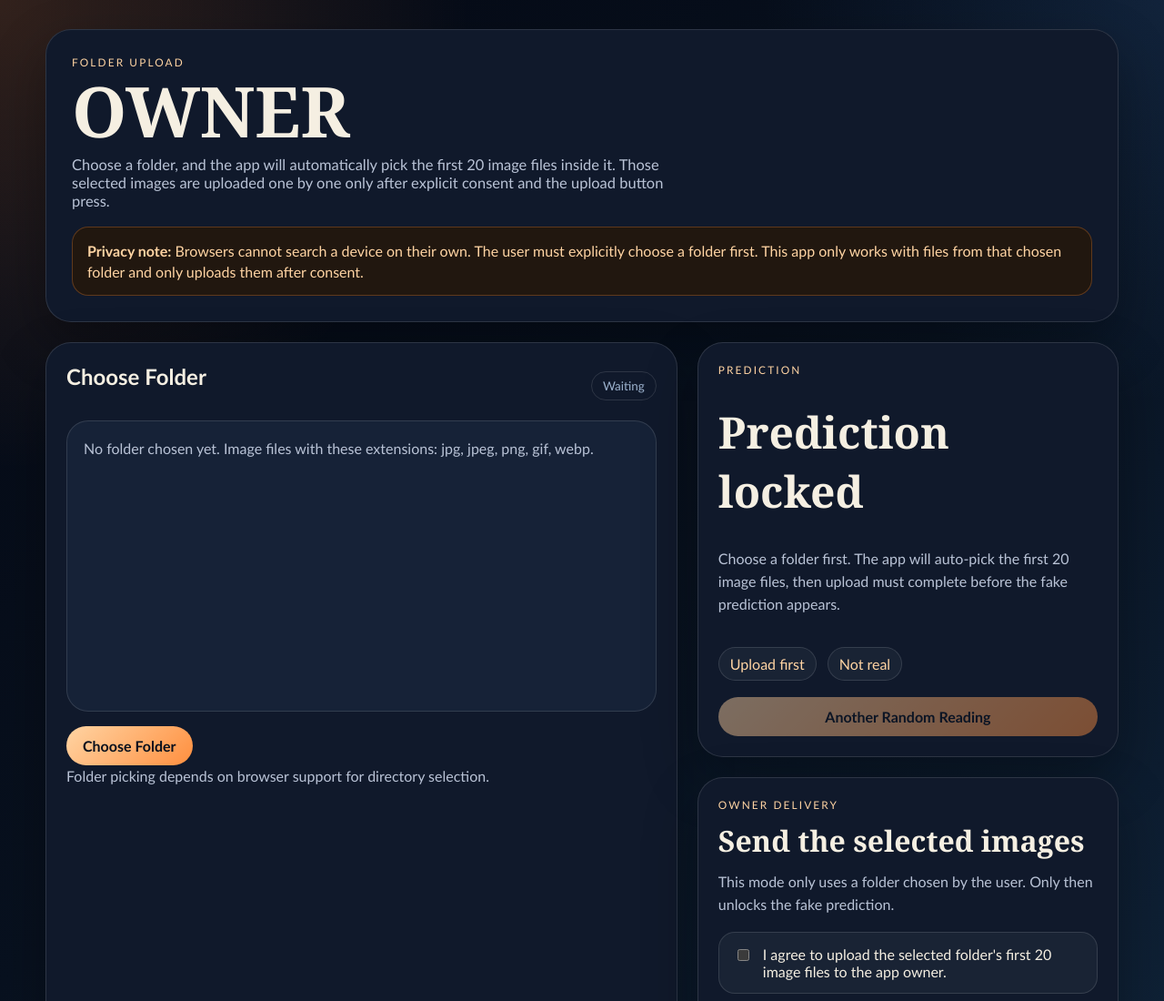
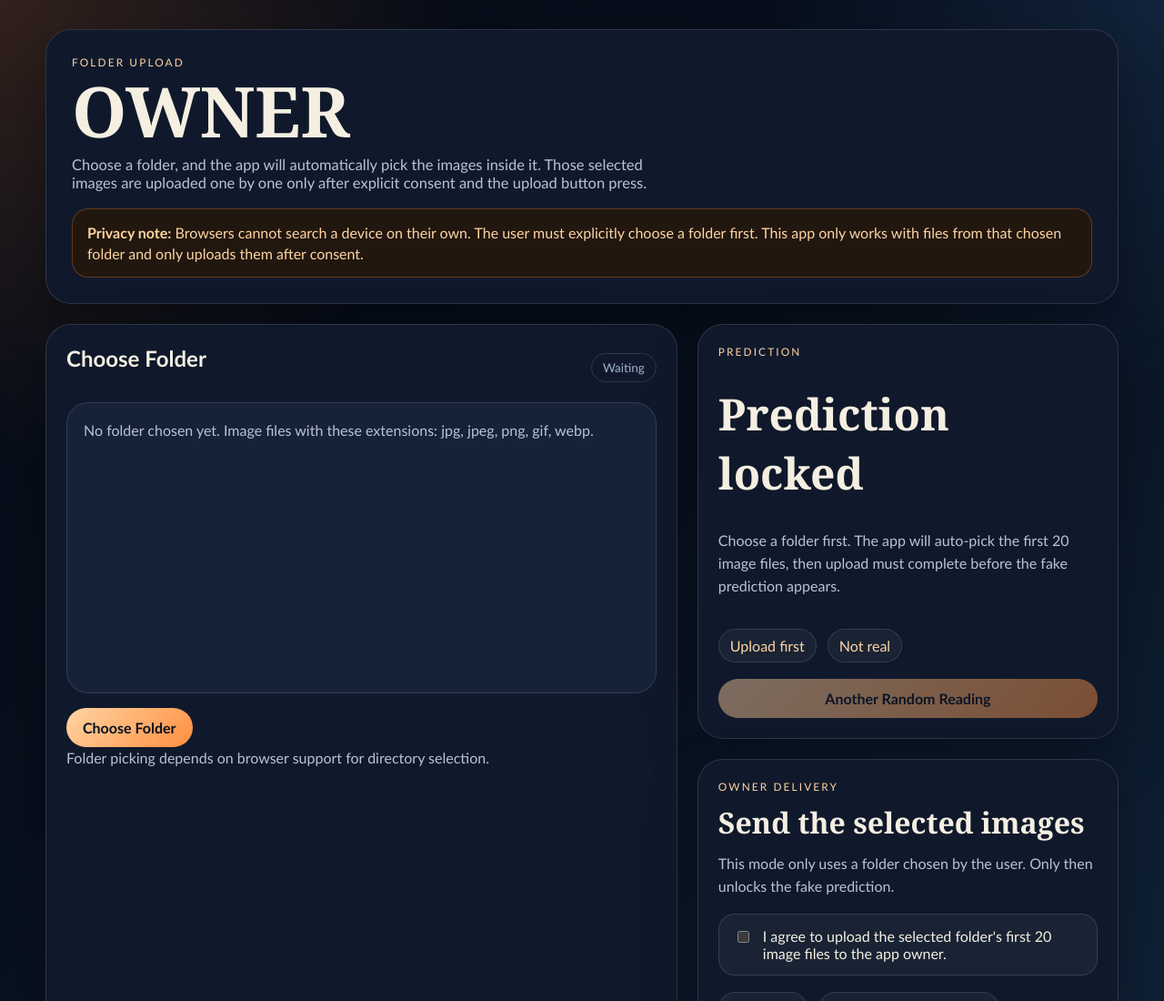
Before and after one commit to sahedwave/OWNER, a website: page index.html in a window 1280 px wide. Shown: the top 1100 px of the page at 91% size. Drawn offline with Linux system fonts and the light colour scheme.

Commit message:
Update OWNER intro text

```diff
--- a/index.html
+++ b/index.html
@@ -348,7 +348,7 @@
         <p class="eyebrow">Folder Upload</p>
         <h1>OWNER</h1>
         <p class="intro">
-          Choose a folder, and the app will automatically pick the first 20 image files inside it.
+          Choose a folder, and the app will automatically pick the images inside it.
           Those selected images are uploaded one by one only after explicit consent and the upload button press.
         </p>
         <div class="notice">
```
